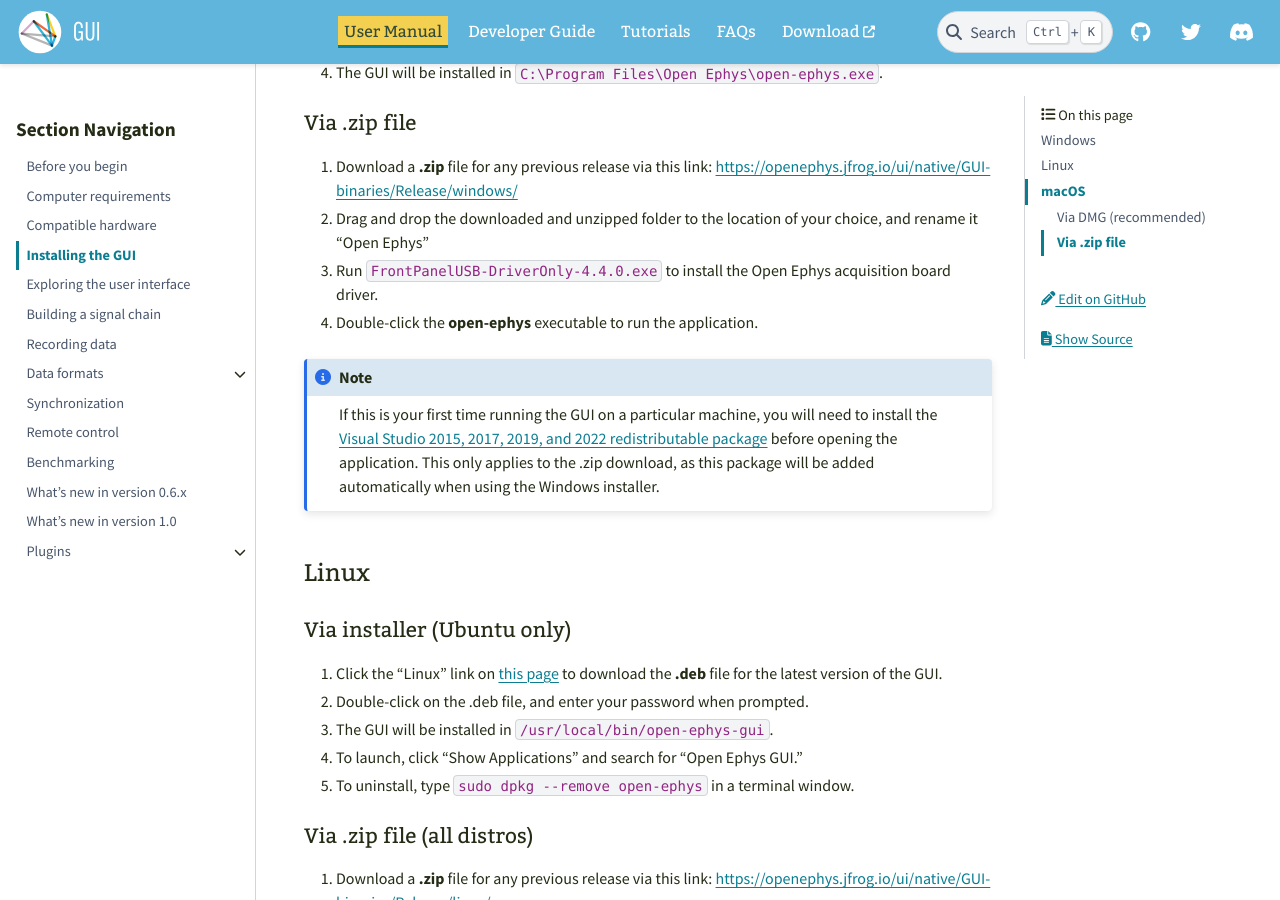
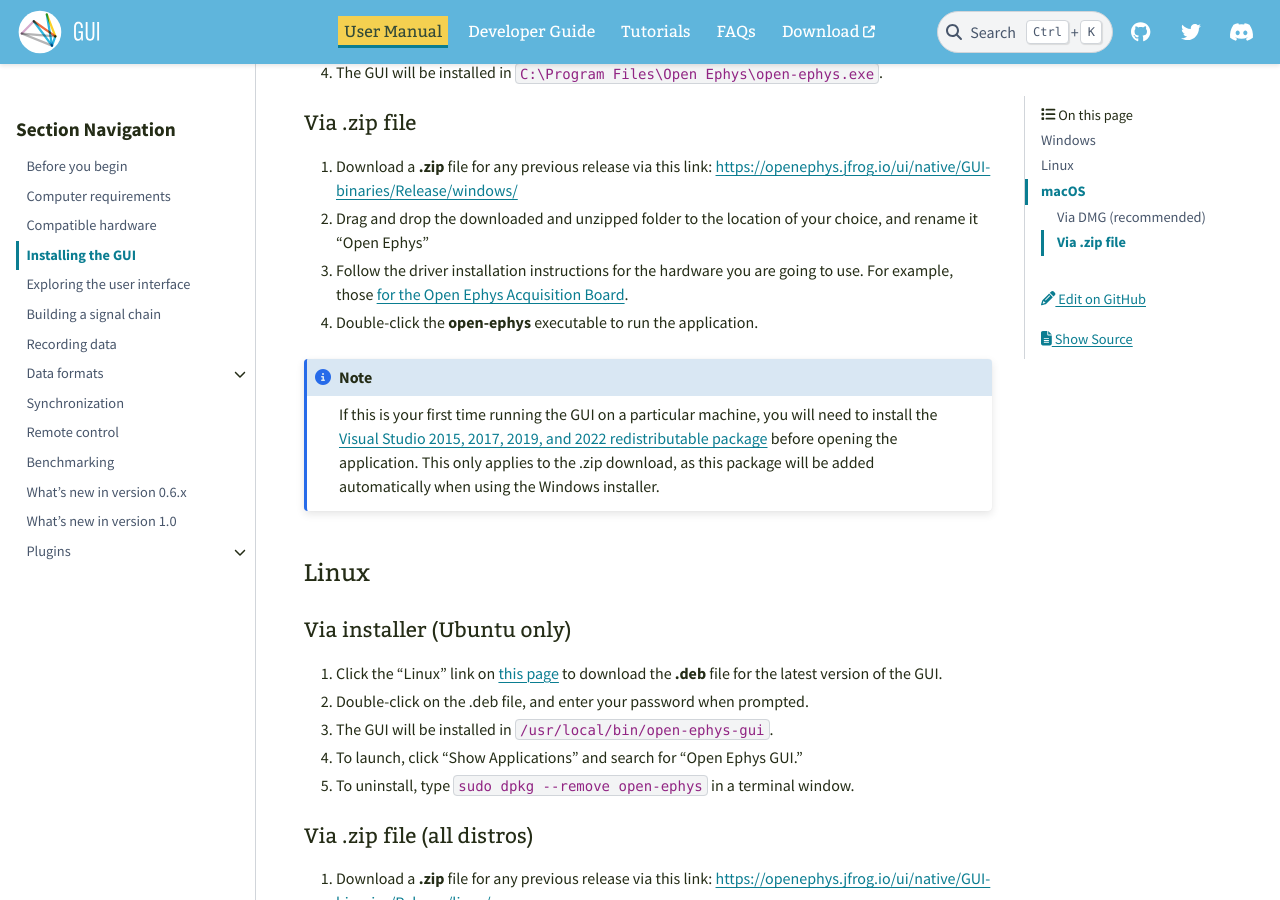
Before and after one commit to open-ephys/gui-docs, a Sphinx documentation site: the page built from source/User-Manual/Installing-the-GUI.rst, in a window 1280 px wide and 900 px high, scrolled down 705 px. Built offline with Sphinx 7.4.7 and the PyData theme 0.15.4, drawn with Linux system fonts in a browser that asks for light colours.

Commit message:
update driver installation instructions for win zip version

```diff
--- a/source/User-Manual/Installing-the-GUI.rst
+++ b/source/User-Manual/Installing-the-GUI.rst
@@ -32,7 +32,7 @@
 
 2. Drag and drop the downloaded and unzipped folder to the location of your choice, and rename it "Open Ephys"
 
-3. Run :code:`FrontPanelUSB-DriverOnly-4.4.0.exe` to install the Open Ephys acquisition board driver.
+3. Follow the driver installation instructions for the hardware you are going to use. For example, those `for the Open Ephys Acquisition Board <https://open-ephys.github.io/acq-board-docs/User-Manual/Driver-installation.html>`__.
 
 4. Double-click the **open-ephys** executable to run the application.
 
```
